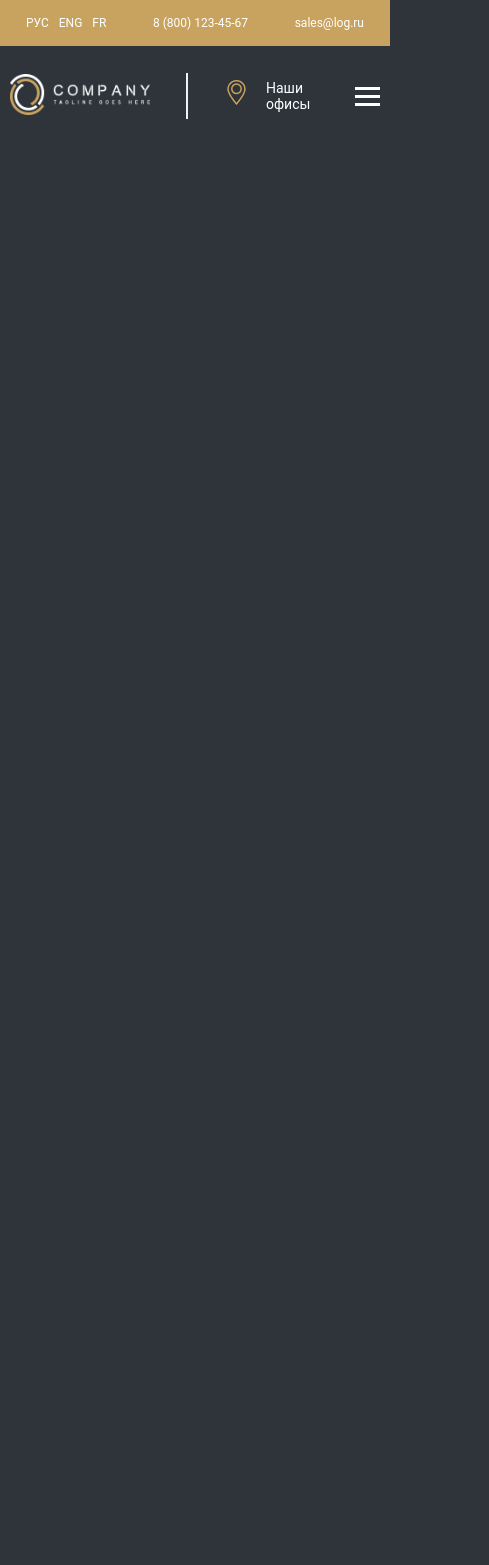
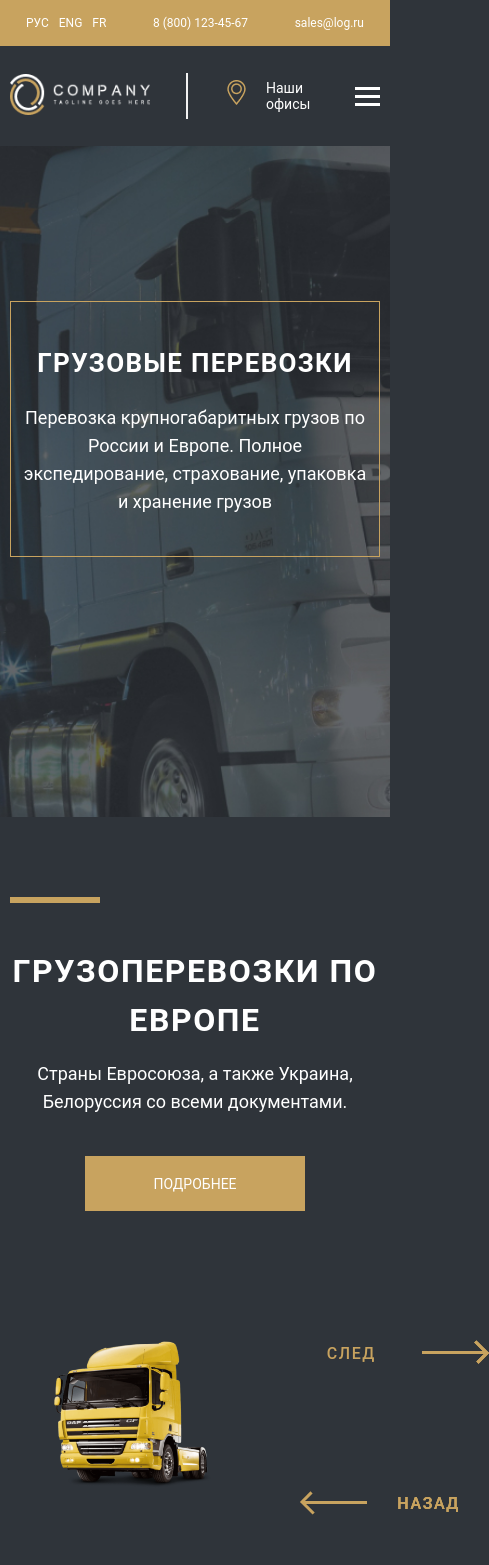
Before and after one commit to Halavyryn/SiteForPortfolio_Truckers, a plain HTML site: page index.html in a window 390 px wide. Shown: the top 1565 px of the page, 489 px wide, since content can reach past the window. Before the commit the page ends 844 px from the top, so only its background shows below. Drawn offline with Linux system fonts and the light colour scheme.

Commit message:
Changed site responsiveness

```diff
--- a/css/style.css
+++ b/css/style.css
@@ -152,8 +152,7 @@ label{
   letter-spacing: 0.05em;
 }
 .trucking__subtitle{
-  padding-top: 25px;
-  padding-bottom: 40px;
+  padding:25px 10px 40px 10px ;
   font-size: 18px;
   line-height: 28px;
   text-align: center;
@@ -238,8 +237,9 @@ label{
 }
 /* рисование стрелки */
 
-.arrow-right p {
-    position: relative;
+.arrow-right p, .arrow-left p {
+   position: relative;
+  /*  position: absolute;*/
     font-weight: 500;
     font-size: 16px;
     line-height: 25px;
@@ -253,7 +253,7 @@ label{
     font-weight: 500;
     font-size: 16px;
     line-height: 25px;
-    text-align: right;
+    text-align: left;
     letter-spacing: 0.1em;
     text-transform: uppercase;
     color: #C8A35F;
@@ -499,6 +499,24 @@ iframe {
 
 
 /*Media*/
+
+@media (max-width: 1000px) {
+
+    .arrow-left p {
+        top: 235px;
+        right: -30px;
+    }
+
+}
+@media (max-width: 900px) {
+
+    .arrow-left p {
+        top: 200px;
+        right: -70px;
+    }
+
+}
+
 @media (max-width: 850px){
     .hamburger{
         padding-left: 20px;
@@ -532,8 +550,69 @@ iframe {
     .nav-menu_active{
         left: 0;
     }
+
+    .europe__inner{
+        height: initial;
+        display: flex;
+        flex-direction: column;
+    }
+    .europe__titles{
+        align-self: center;
+        flex: auto;
+    }
+    .europe__tracker{
+        padding-top: 0;
+    }
+    .arrow-left p {
+        top: 265px;
+        right: 0;
+    }
 }
-@media (max-width: 340px){
+
+@media (max-width: 653px){
+    .europe__titles{
+        text-align: center;
+    }
+    .europe__titles-title{
+        font-size: 32px;
+    }
+    .arrow-left p {
+        top: 265px;
+        right: -20px;
+    }
+}
+
+@media (max-width: 600px){
+    .arrow-left p {
+        top: 200px;
+        right: -40px;
+    }
+}
+
+@media (max-width: 500px){
+    .arrow-left p {
+        top: 180px;
+        right: -60px;
+    }
+}
+
+
+@media (max-width: 450px){
+    .trucking__titles{
+        margin-top: 0;
+        margin-bottom: 0;
+    }
+    .trucking__title{
+        font-size:26px;
+        line-height: 32px;
+    }
+    .arrow-left p {
+        top: 150px;
+        right: -80px;
+    }
+}
+
+@media (max-width: 375px){
   .header__contacts{
         display: flex;
         flex-direction: column;
@@ -553,5 +632,41 @@ iframe {
     }
     .map{
         text-align: left;
+        padding-bottom: 15px;
     }
+    .map-link{
+        font-size: 20px;
+    }
+
+    .europe__arrows{
+        padding-left: 0;
+
+    }
+    .arrow {
+        display: block;
+        position: absolute;
+        top: 10px;
+        left: 80px;
+        width: 35px;
+        height: 3px;
+        background-color: #C8A35F;
+    }
+
+    .arrow-left p {
+        top: 130px;
+        right: 0;
+    }
+    .arrow-left .arrow {
+        display: block;
+        position: absolute;
+        top: 10px;
+        left: -65px;
+        width: 35px;
+        height: 3px;
+        background-color: #C8A35F;
+    }
+    .pre, .nxt{
+        font-size: 12px;
+    }
+
 }
--- a/index.html
+++ b/index.html
@@ -14,7 +14,7 @@
 </head>
 <body>
 
-  <header class="header">
+<header class="header">
     <div class="container">
       <div class="header__contacts">
         <div class="header__contacts-lang">
@@ -65,7 +65,7 @@
   </section>
 
 
-<!-- <section class="trucking">
+ <section class="trucking">
    <div class="container">
      <div class="trucking__titles">
        <div class="trucking__title">
@@ -81,6 +81,8 @@
      </div>
    </div>
  </section>
+
+
  <section class="europe">
      <div class="container">
          <div class="europe__inner">
@@ -90,7 +92,7 @@
                      грузоперевозки по европе
                  </h1>
                  <p class="europe__titles-text">
-                     Страны Евросоюза, а также Украина,<br> Белоруссия со всеми документами.
+                     Страны Евросоюза, а также Украина, Белоруссия со всеми документами.
                  </p>
                  <button class="europe__titles-btn" type="button" onclick="openPopup()">
                      ПОДРОБНЕЕ
@@ -124,6 +126,7 @@
 
                      </div>
                  </div>
+
                  <div class="slide_img" id="two">
                      <img src="images/track1.png" alt="truck">
                      <div class="europe__arrows">
@@ -144,6 +147,7 @@
                          </div>
                      </div>
                  </div>
+
                  <div class="slide_img" id="three">
                      <img src="images/track2.png" alt="truck">
                      <div class="europe__arrows">
@@ -164,10 +168,15 @@
                          </div>
                      </div>
                  </div>
+
              </div>
+
+
          </div>
      </div>
  </section>
+
+<!--
  <section class="services" id="services">
    <div class="container">
      <span class="line services__line"></span>
```
